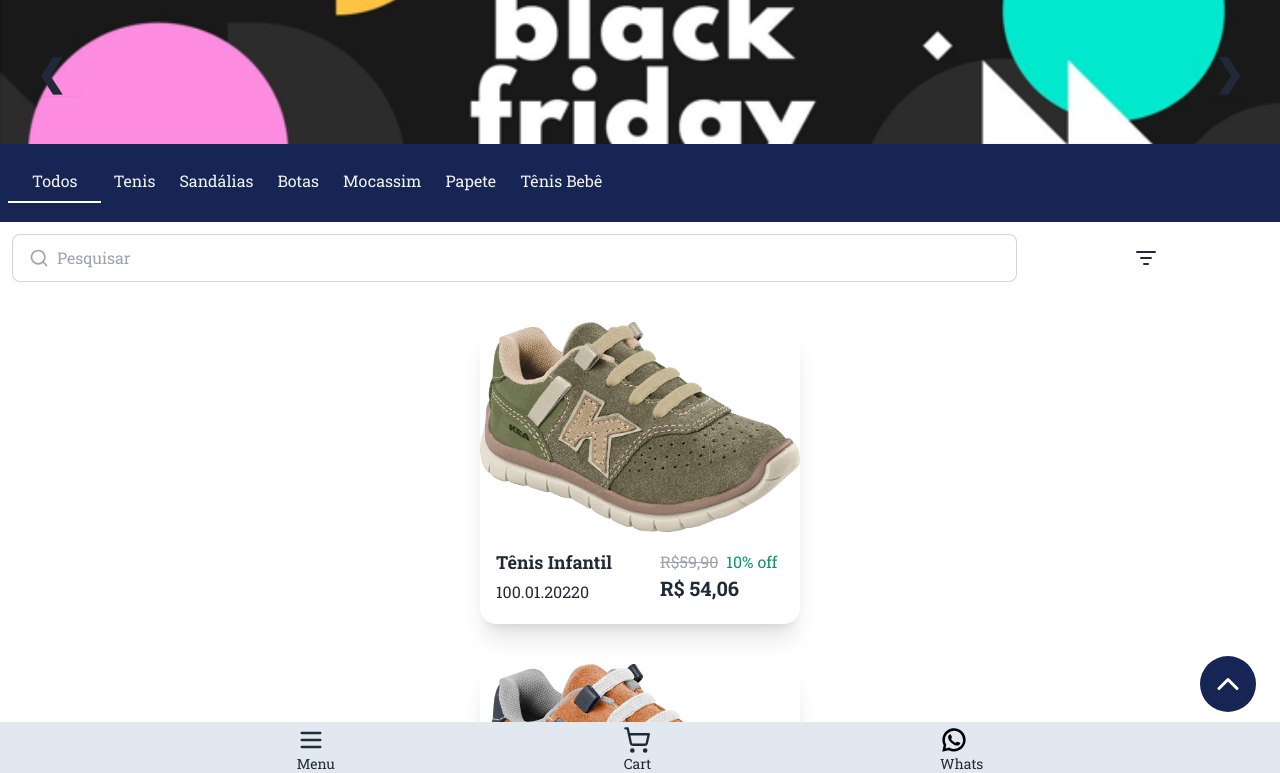
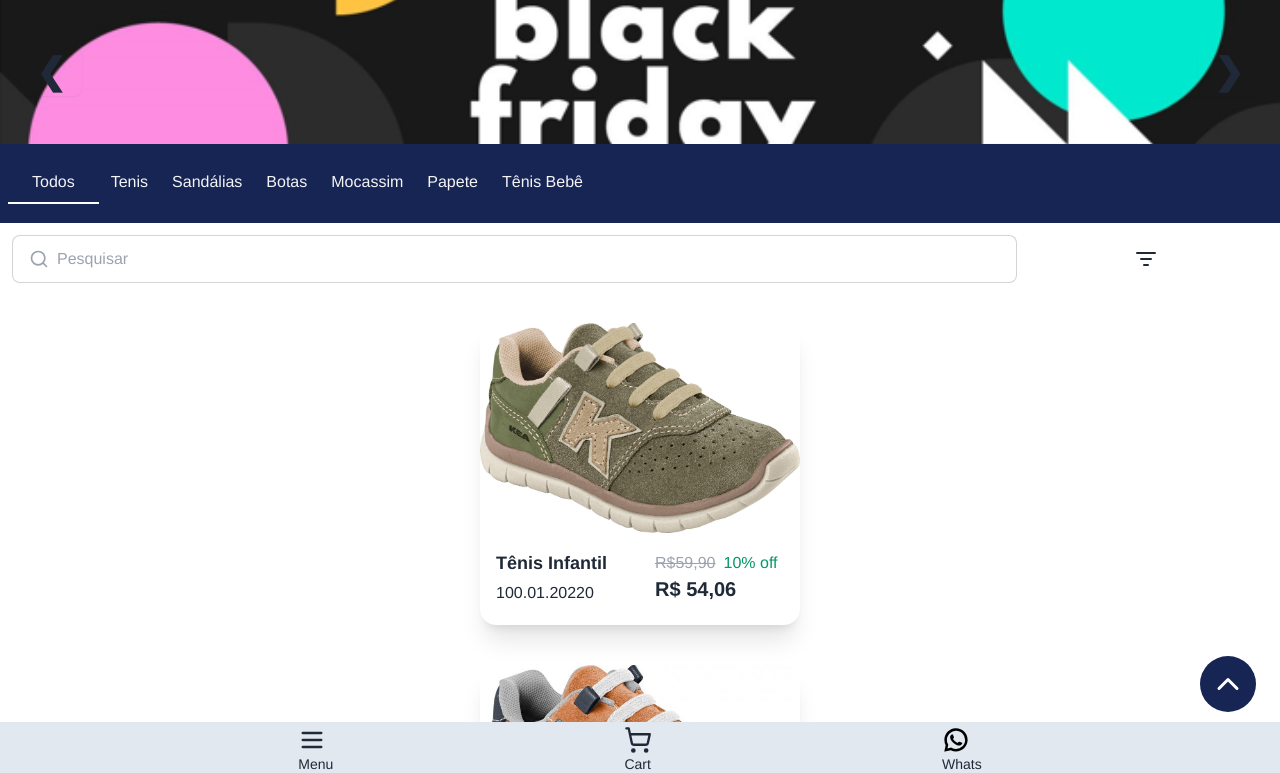
Before and after one commit to diogokimisima/CatalogoLink, a Vue app: page / in a window 1280 px wide. Shown: the top 773 px of the page. Built offline with nearby package versions, Linux system fonts and the light colour scheme.

Commit message:
atualizando a minha font-family

```diff
--- a/index.html
+++ b/index.html
@@ -3,10 +3,7 @@
   <head>
     <meta charset="UTF-8" />
     <link rel="icon" type="image/svg+xml" href="/vite.svg" />
-    <link rel="preconnect" href="https://fonts.googleapis.com">
-    <link rel="preconnect" href="https://fonts.gstatic.com" crossorigin>
-    <link href="https://fonts.googleapis.com/css2?family=Roboto+Slab:wght@400;500;700&display=swap" rel="stylesheet">
-    <meta name="viewport" content="width=device-width, initial-scale=1.0" />
+
     <title>Catalogo link</title>
   </head>
   <body>
--- a/src/main.css
+++ b/src/main.css
@@ -7,7 +7,7 @@
   margin: 0;
   padding: 0;
   box-sizing: border-box;
-  font-family: 'Roboto Slab', serif;
+  font-family: "Helvetica Neue", Helvetica, Arial, sans-serif;
 }
 
 .fade-enter-active, .fade-leave-active {
```
